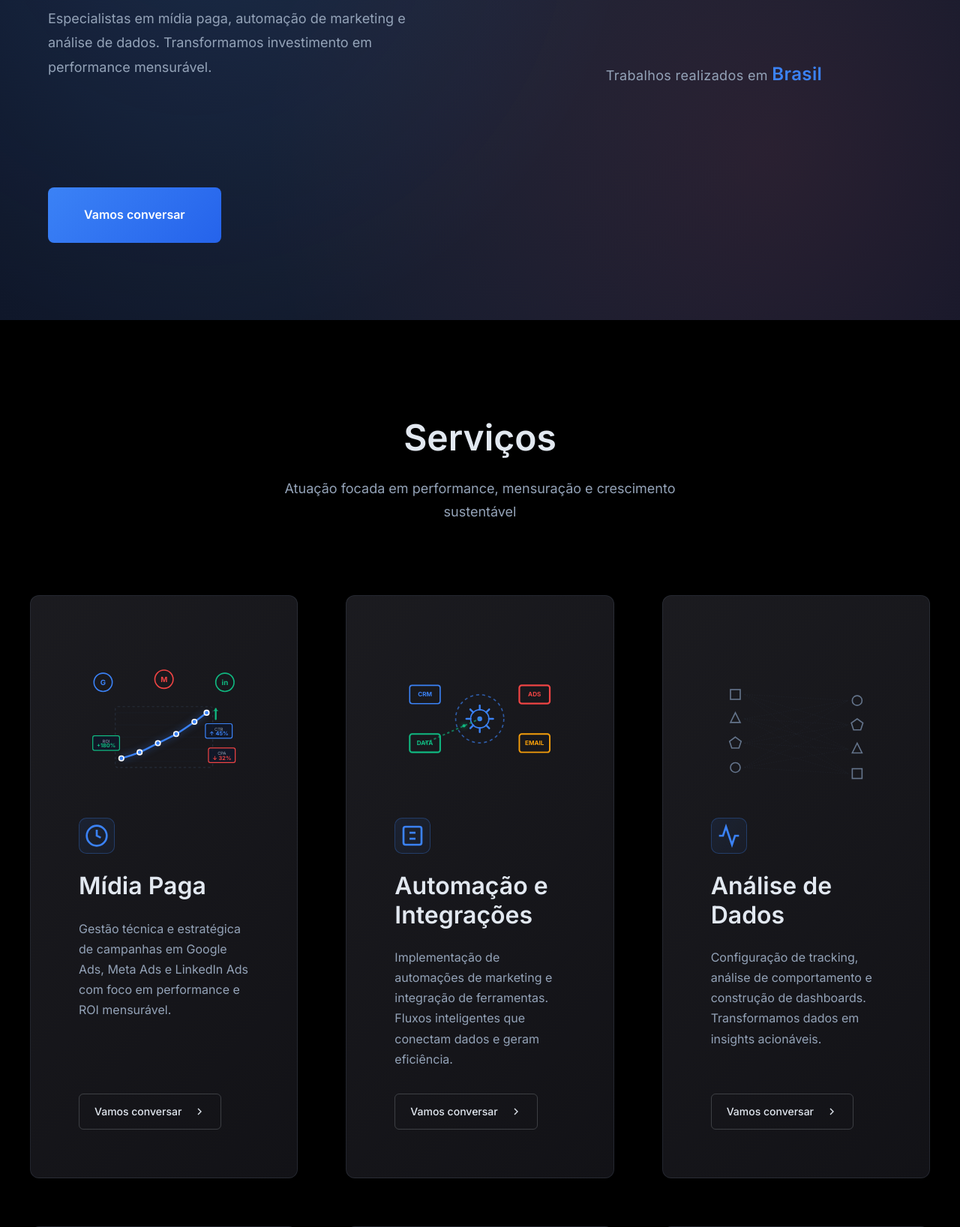
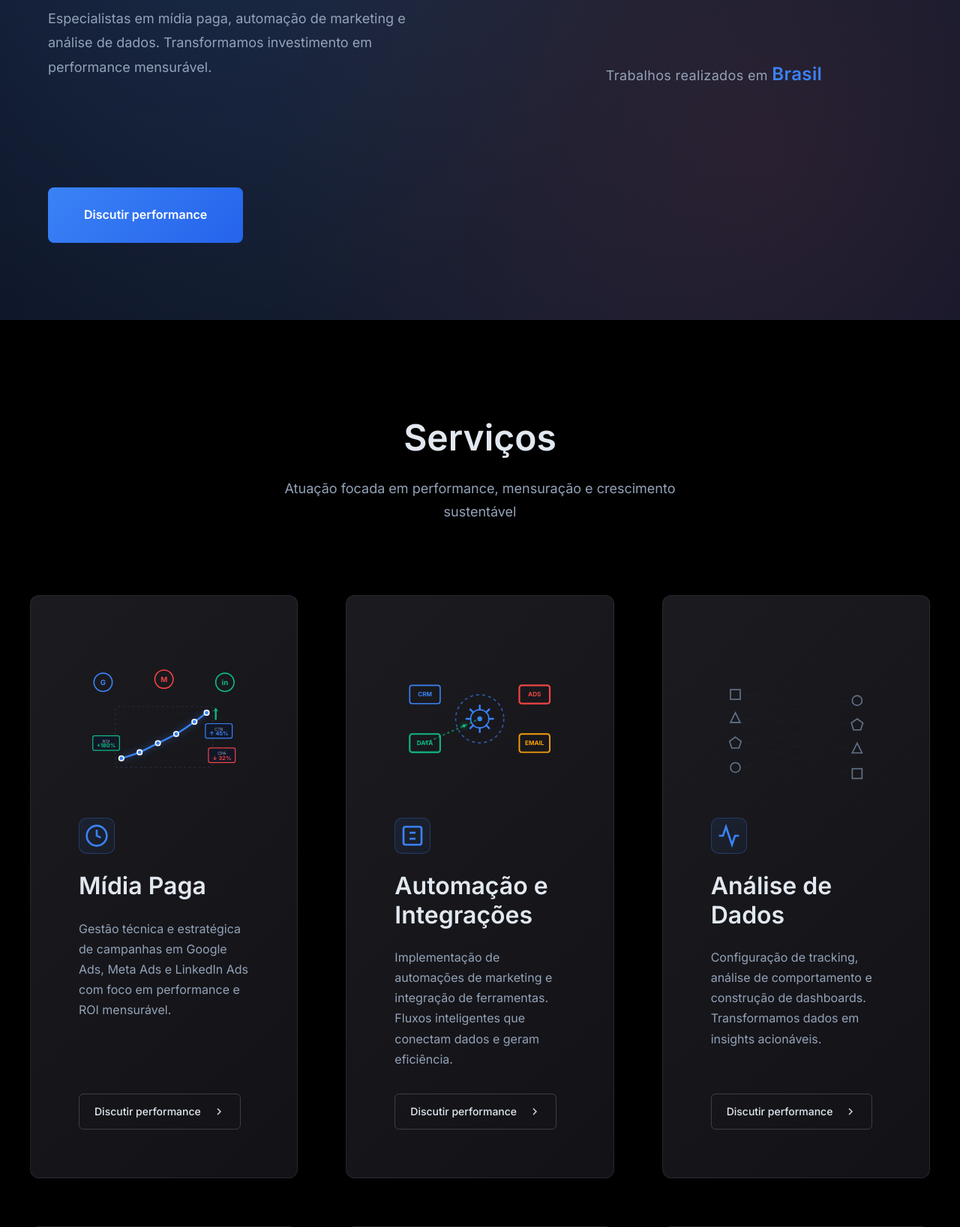
Before and after one commit to igormaiamesquita/lokahi-theme-wp, a WordPress theme: template front-page.php in a window 1280 px wide. Shown: the part 679-2316 px from the top of the page at 75% size. Run offline with PHP 8.4 and a stand-in for WordPress, Linux system fonts and the light colour scheme; the site name, menu and one post (Sample post) are stand-ins, and other content is empty; some libraries are stand-ins or nearby versions.

Commit message:
Alterar CTA de 'Vamos conversar' para 'Discutir performance'

```diff
--- a/front-page.php
+++ b/front-page.php
@@ -36,7 +36,7 @@ get_header();
 			</p>
 
 			<div class="hero-cta">
-				<a href="#contato" class="btn btn-primary">Vamos conversar</a>
+				<a href="#contato" class="btn btn-primary">Discutir performance</a>
 			</div>
 		</div>
 	</section><!-- .hero-section -->
@@ -66,7 +66,7 @@ get_header();
 						Gestão técnica e estratégica de campanhas em Google Ads, Meta Ads e LinkedIn Ads com foco em performance e ROI mensurável.
 					</p>
 					<a href="https://wa.me/5511991585963" target="_blank" rel="noopener noreferrer" class="service-btn">
-						<span>Vamos conversar</span>
+						<span>Discutir performance</span>
 						<svg width="16" height="16" viewBox="0 0 24 24" fill="none" stroke="currentColor" stroke-width="2">
 							<polyline points="9 18 15 12 9 6"></polyline>
 						</svg>
@@ -88,7 +88,7 @@ get_header();
 						Implementação de automações de marketing e integração de ferramentas. Fluxos inteligentes que conectam dados e geram eficiência.
 					</p>
 					<a href="https://wa.me/5511991585963" target="_blank" rel="noopener noreferrer" class="service-btn">
-						<span>Vamos conversar</span>
+						<span>Discutir performance</span>
 						<svg width="16" height="16" viewBox="0 0 24 24" fill="none" stroke="currentColor" stroke-width="2">
 							<polyline points="9 18 15 12 9 6"></polyline>
 						</svg>
@@ -108,7 +108,7 @@ get_header();
 						Configuração de tracking, análise de comportamento e construção de dashboards. Transformamos dados em insights acionáveis.
 					</p>
 					<a href="https://wa.me/5511991585963" target="_blank" rel="noopener noreferrer" class="service-btn">
-						<span>Vamos conversar</span>
+						<span>Discutir performance</span>
 						<svg width="16" height="16" viewBox="0 0 24 24" fill="none" stroke="currentColor" stroke-width="2">
 							<polyline points="9 18 15 12 9 6"></polyline>
 						</svg>
@@ -130,7 +130,7 @@ get_header();
 						Desenvolvimento focado em conversão, performance e experiência. Páginas rápidas, responsivas e orientadas a resultados.
 					</p>
 					<a href="https://wa.me/5511991585963" target="_blank" rel="noopener noreferrer" class="service-btn">
-						<span>Vamos conversar</span>
+						<span>Discutir performance</span>
 						<svg width="16" height="16" viewBox="0 0 24 24" fill="none" stroke="currentColor" stroke-width="2">
 							<polyline points="9 18 15 12 9 6"></polyline>
 						</svg>
@@ -151,7 +151,7 @@ get_header();
 						Desenvolvimento de soluções sob medida com arquitetura escalável e código otimizado. Sistemas robustos que crescem junto com seu negócio.
 					</p>
 					<a href="https://wa.me/5511991585963" target="_blank" rel="noopener noreferrer" class="service-btn">
-						<span>Vamos conversar</span>
+						<span>Discutir performance</span>
 						<svg width="16" height="16" viewBox="0 0 24 24" fill="none" stroke="currentColor" stroke-width="2">
 							<polyline points="9 18 15 12 9 6"></polyline>
 						</svg>
@@ -174,7 +174,7 @@ get_header();
 						Design estratégico que converte. Branding, interfaces e materiais visuais pensados para engajamento e impacto mensurável.
 					</p>
 					<a href="https://wa.me/5511991585963" target="_blank" rel="noopener noreferrer" class="service-btn">
-						<span>Vamos conversar</span>
+						<span>Discutir performance</span>
 						<svg width="16" height="16" viewBox="0 0 24 24" fill="none" stroke="currentColor" stroke-width="2">
 							<polyline points="9 18 15 12 9 6"></polyline>
 						</svg>
@@ -279,7 +279,7 @@ get_header();
 	<section id="contato" class="contact-section">
 		<div class="contact-container">
 			<div class="contact-content" data-animate="fade">
-				<h2 class="section-title">Vamos conversar</h2>
+				<h2 class="section-title">Discutir performance</h2>
 				<p class="contact-text">
 					Se você busca uma abordagem técnica, estratégica e orientada a dados
 					para o seu marketing digital, entre em contato.
```
